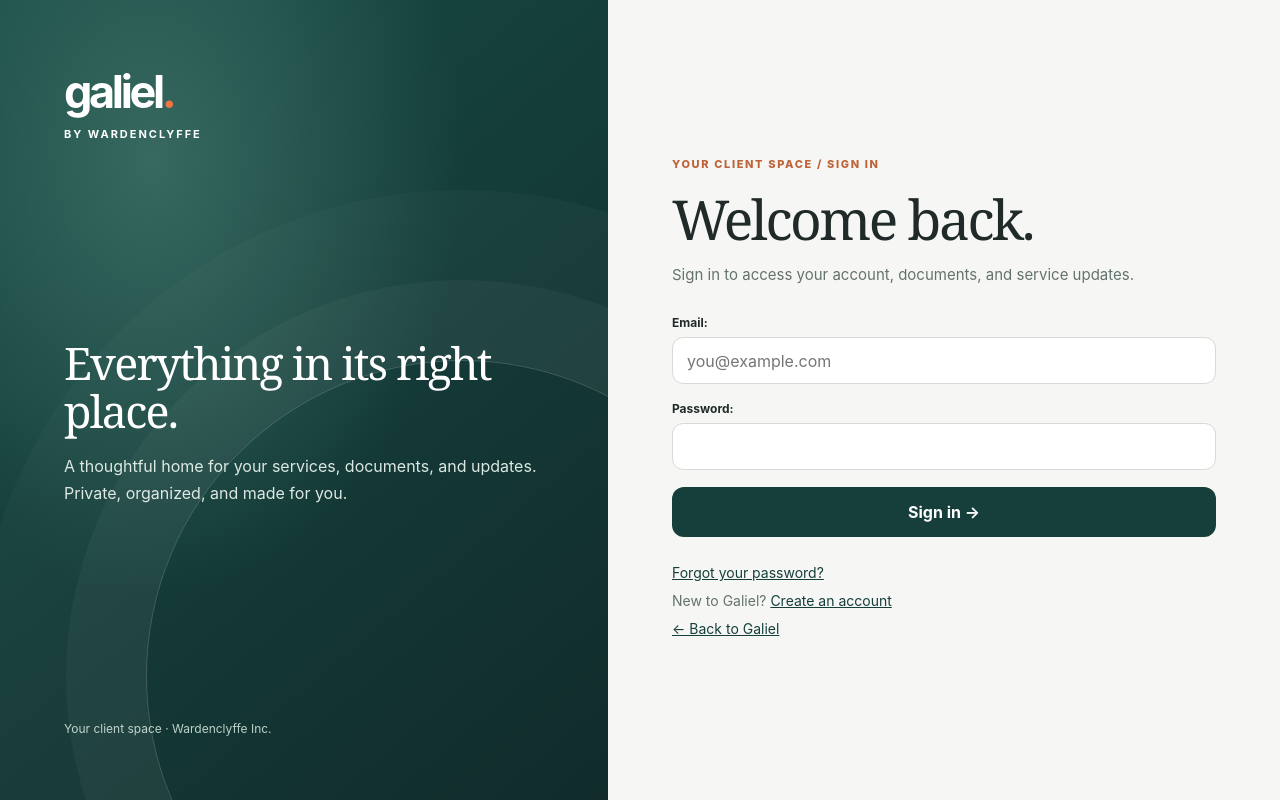
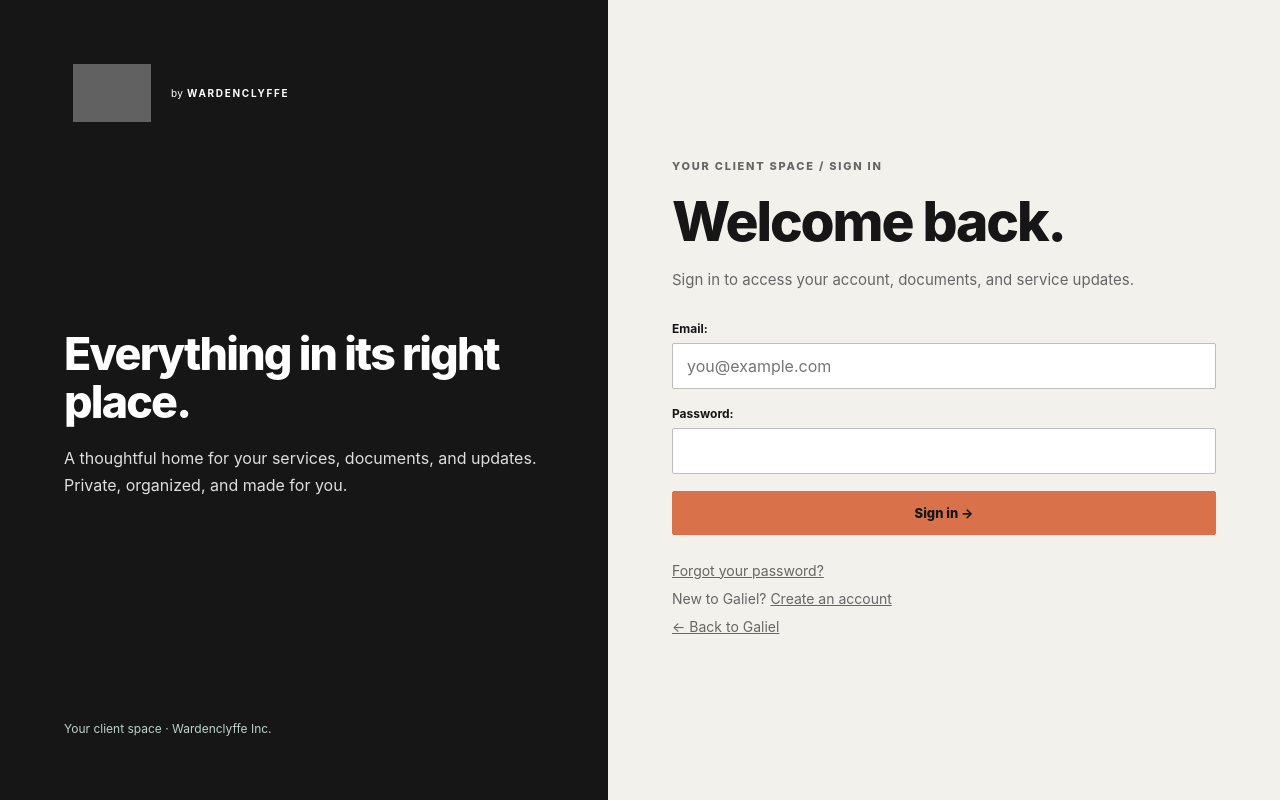
Before and after one commit to gfswardenclyffe/software_engineeringfall2026, a Django app: page /login/ in a window 1280 px wide. Run offline with Django 5.2, Linux system fonts and the light colour scheme; grey boxes are pictures that could not be loaded.

Commit message:
Apply shared Galiel design tokens and signature branding to auth_base.html

```diff
--- a/portal/templates/portal/auth_base.html
+++ b/portal/templates/portal/auth_base.html
@@ -1,3 +1,4 @@
+{% load static %}
 <!doctype html>
 <html lang="en"><head><meta charset="utf-8"><meta name="viewport" content="width=device-width, initial-scale=1">
 <title>{% block title %}Galiel · Account{% endblock %}</title>
@@ -32,7 +33,9 @@ input:focus,textarea:focus{border-color:var(--forest)}
 .mobile-head{display:none}
 @media(max-width:900px){.layout{grid-template-columns:1fr}.brand{position:relative;min-height:180px;padding:28px 28px 35px}.brand h2{font-size:30px;max-width:700px}.brand p{display:none}.brand-foot{display:none}.content{padding:32px 28px 60px;max-width:650px}}
 @media(max-width:520px){.brand{min-height:145px;padding:22px 20px 25px}.brand h2{font-size:24px;line-height:1.15;margin:16px 0 0}.logo{font-size:28px}.content{padding:28px 20px 65px}.fields-two{grid-template-columns:1fr}h1{font-size:38px}.sub{font-size:14px}.action{min-height:52px}}
-</style></head><body><div class="layout">
-<aside class="brand"><div><a href="{% url 'home' %}" class="logo">galiel<em>.</em></a><div class="by">BY WARDENCLYFFE</div></div><div><h2>Everything in its right place.</h2><p>A thoughtful home for your services, documents, and updates. Private, organized, and made for you.</p></div><div class="brand-foot">Your client space · Wardenclyffe Inc.</div></aside>
+</style><style>.layout>.brand{background:#161616!important;color:#fff!important}.layout>.brand:after{display:none}.layout>.brand h2{font-family:Inter,system-ui,sans-serif!important;font-weight:800!important}.layout>.brand p{color:#dedede}.layout>.brand .galiel-by{color:#fff}.layout>.content{background:#F2F1EC}.layout>.content form .action{width:100%}</style><link rel="stylesheet" href="{% static 'portal/galiel-design.css' %}">
+<link rel="icon" type="image/svg+xml" href="{% static 'portal/galiel-signature.svg' %}">
+</head><body><div class="layout">
+<aside class="brand"><div><a href="{% url 'home' %}" class="galiel-brand" style="color:white!important"><img class="galiel-signature" src="{% static 'portal/galiel-signature.svg' %}" alt="Galiel" style="filter:invert(1)"><span class="galiel-by"><span>by</span> WARDENCLYFFE</span></a></div><div><h2>Everything in its right place.</h2><p>A thoughtful home for your services, documents, and updates. Private, organized, and made for you.</p></div><div class="brand-foot">Your client space · Wardenclyffe Inc.</div></aside>
 <main class="content">{% if messages %}{% for message in messages %}<div role="status" class="notice {% if message.tags == 'error' %}error{% else %}success{% endif %}">{{ message }}</div>{% endfor %}{% endif %}
 {% block content %}{% endblock %}</main></div></body></html>
```
